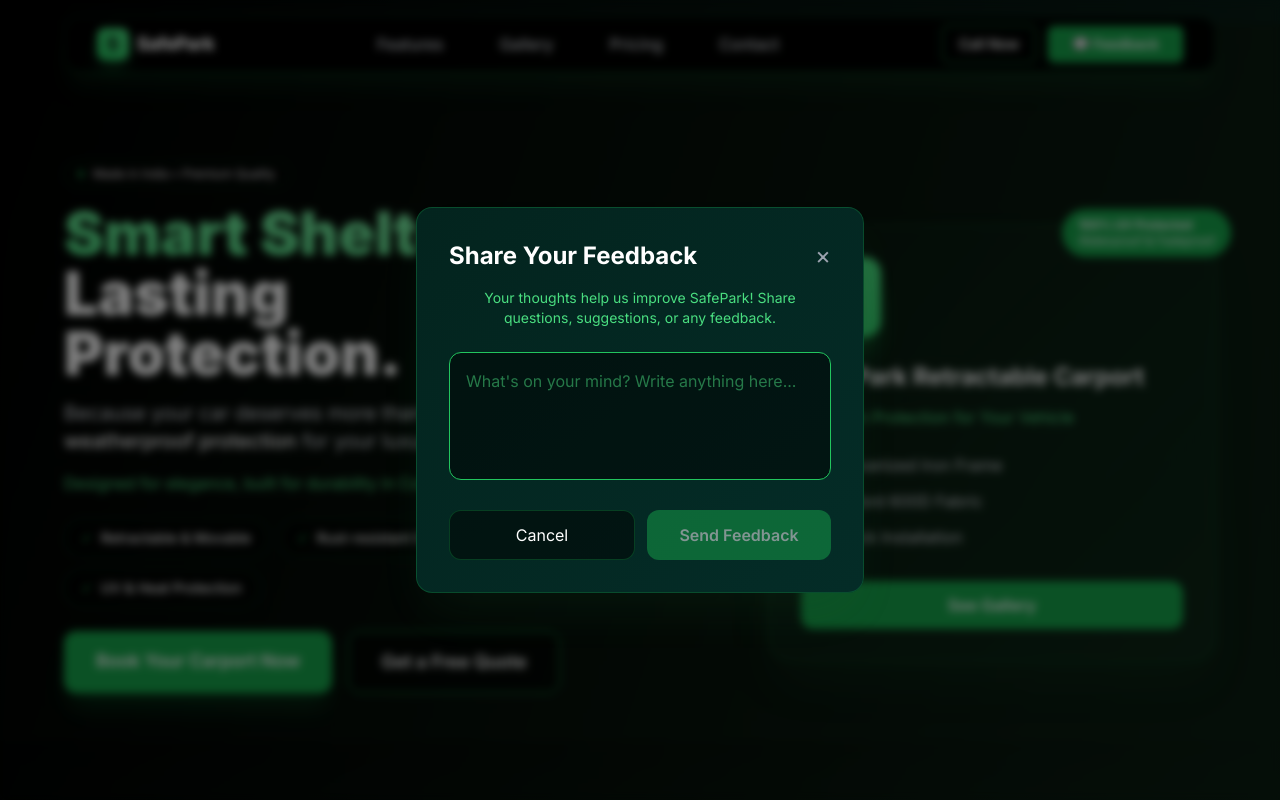
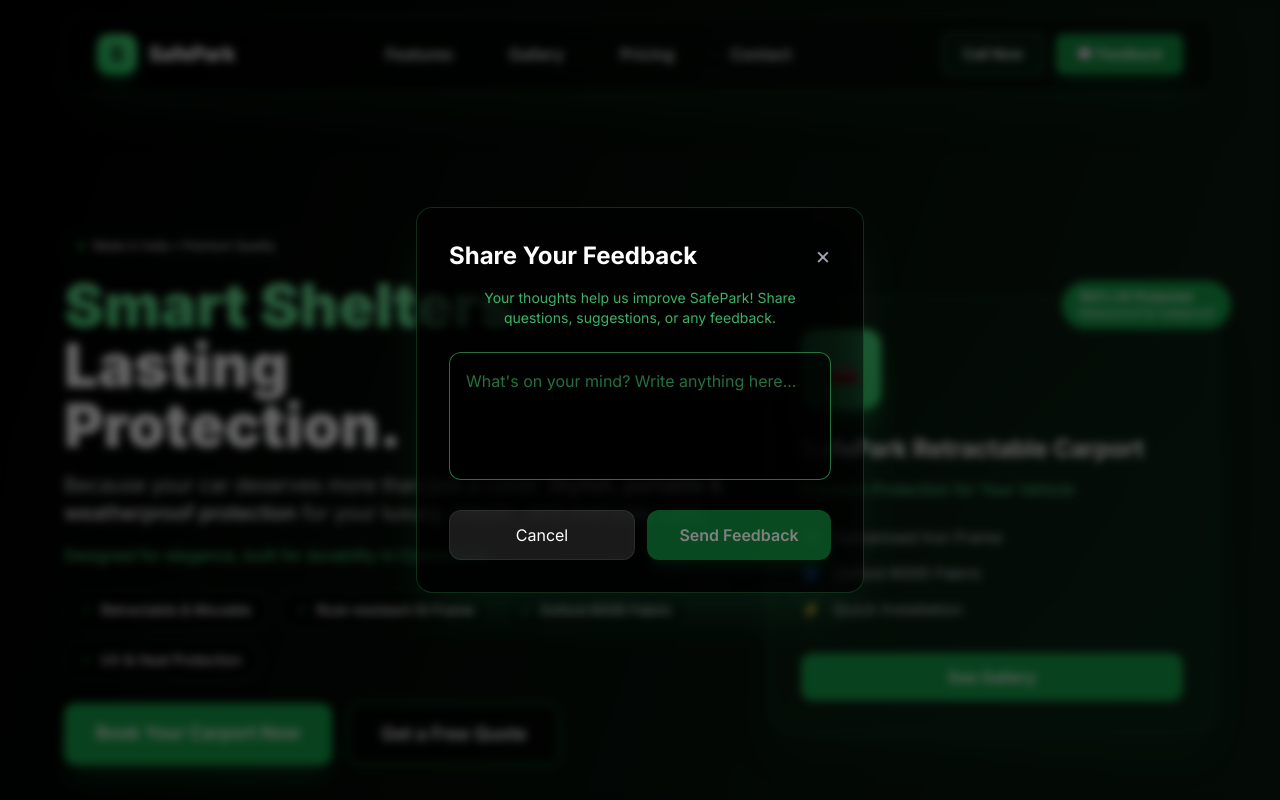
Before and after one commit to skillmates07-stack/safepark-website, a Next.js app: page / in a window 1280 px wide. Both pictures are taken after a click on the button "💬 Feedback". Shown: the top 800 px of the page. Built offline with nearby package versions, Linux system fonts and the light colour scheme.

Commit message:
Update layout.tsx

```diff
--- a/src/app/layout.tsx
+++ b/src/app/layout.tsx
@@ -23,19 +23,19 @@ export default function RootLayout({ children }: { children: React.ReactNode })
   return (
     <html lang="en">
       <body className={inter.className}>
-        {/* Header with Dark Green Theme */}
-        <header className="fixed top-4 left-1/2 -translate-x-1/2 z-40 w-[98vw] max-w-6xl rounded-2xl shadow-xl shadow-green-900/20">
-          <nav className="flex items-center justify-between w-full px-8 py-2 bg-black/90 backdrop-blur-md border border-green-600/30 rounded-2xl">
+        {/* Enhanced Glassy Header */}
+        <header className="fixed top-4 left-1/2 -translate-x-1/2 z-40 w-[95vw] max-w-6xl">
+          <nav className="flex items-center justify-between w-full px-8 py-4 bg-black/30 backdrop-blur-xl border border-green-400/20 rounded-2xl shadow-2xl shadow-green-900/20 transition-all duration-300 hover:bg-black/40 hover:shadow-green-900/30">
             {/* Logo */}
-            <a href="/" className="flex items-center gap-2">
-              <span className="w-8 h-8 bg-gradient-to-tr from-green-500 to-green-400 rounded-lg flex items-center justify-center text-black font-bold text-lg shadow-lg shadow-green-500/30">
+            <a href="/" className="flex items-center gap-3 hover:scale-105 transition-transform duration-300">
+              <span className="w-10 h-10 bg-gradient-to-tr from-green-500 to-green-400 rounded-xl flex items-center justify-center text-black font-bold text-xl shadow-lg shadow-green-500/30">
                 S
               </span>
-              <span className="text-white font-extrabold text-lg tracking-tight">SafePark</span>
+              <span className="text-white font-extrabold text-xl tracking-tight">SafePark</span>
             </a>
 
-            {/* Navigation */}
-            <nav className="hidden md:flex gap-10 flex-1 justify-center">
+            {/* Navigation Links */}
+            <nav className="hidden md:flex gap-8 flex-1 justify-center">
               {[
                 { name: "Features", href: "/#features" },
                 { name: "Gallery", href: "/#gallery" },
@@ -45,7 +45,7 @@ export default function RootLayout({ children }: { children: React.ReactNode })
                 <a
                   key={link.name}
                   href={link.href}
-                  className="relative text-gray-300 hover:text-white font-medium px-2 py-1 transition before:absolute before:-bottom-1 before:left-0 before:h-[2px] before:w-0 before:bg-green-500 before:rounded-full before:transition-all hover:before:w-full"
+                  className="relative text-gray-200 hover:text-white font-semibold px-3 py-2 rounded-lg transition-all duration-300 hover:bg-green-500/10 before:absolute before:-bottom-1 before:left-0 before:h-[2px] before:w-0 before:bg-green-400 before:rounded-full before:transition-all hover:before:w-full"
                 >
                   {link.name}
                 </a>
@@ -56,13 +56,13 @@ export default function RootLayout({ children }: { children: React.ReactNode })
             <div className="flex items-center gap-3">
               <a
                 href="tel:+919600840058"
-                className="border border-green-600 text-white text-sm px-4 py-2 rounded-md font-semibold shadow-md hover:bg-green-900/50 transition"
+                className="border border-green-400/40 bg-green-500/10 backdrop-blur-sm text-white text-sm px-5 py-2.5 rounded-lg font-semibold shadow-md hover:bg-green-500/20 hover:border-green-400/60 transition-all duration-300"
               >
                 Call Now
               </a>
               <button
                 onClick={() => setShowFeedback(true)}
-                className="bg-green-600 hover:bg-green-700 text-white text-sm px-6 py-2 rounded-md font-semibold shadow-md shadow-green-500/20 hover:shadow-lg transition"
+                className="bg-green-600/90 backdrop-blur-sm hover:bg-green-600 text-white text-sm px-5 py-2.5 rounded-lg font-semibold shadow-lg shadow-green-600/20 hover:scale-105 hover:shadow-green-600/30 transition-all duration-300"
               >
                 💬 Feedback
               </button>
@@ -70,26 +70,26 @@ export default function RootLayout({ children }: { children: React.ReactNode })
           </nav>
         </header>
 
-        {/* Main Content with Dark Green Background */}
-        <main className="pt-6 bg-gradient-to-br from-black via-[#081c15] to-[#084d3d] min-h-screen">
+        {/* Main Content with Adjusted Padding */}
+        <main className="pt-24 bg-gradient-to-br from-black via-[#0a1a0f] to-[#0d2818] min-h-screen">
           {children}
         </main>
 
-        {/* Feedback Modal with Dark Green Theme */}
+        {/* Enhanced Feedback Modal */}
         {showFeedback && (
-          <div className="fixed inset-0 bg-black/50 backdrop-blur-sm z-50 flex items-center justify-center p-4">
-            <div className="bg-gradient-to-br from-[#03241e] to-[#042c27] backdrop-blur-md border border-green-600/30 rounded-2xl p-8 max-w-md w-full shadow-2xl shadow-green-900/20">
+          <div className="fixed inset-0 bg-black/60 backdrop-blur-sm z-50 flex items-center justify-center p-4">
+            <div className="bg-black/40 backdrop-blur-xl border border-green-400/20 rounded-2xl p-8 max-w-md w-full shadow-2xl shadow-green-900/30">
               <div className="flex items-center justify-between mb-4">
                 <h3 className="text-2xl font-bold text-white">Share Your Feedback</h3>
                 <button
                   onClick={() => setShowFeedback(false)}
-                  className="text-gray-400 hover:text-white text-2xl transition"
+                  className="text-gray-400 hover:text-white text-2xl transition-colors duration-300"
                 >
                   ×
                 </button>
               </div>
 
-              <p className="text-green-400 text-center mb-6 text-sm">
+              <p className="text-green-400/80 text-center mb-6 text-sm">
                 Your thoughts help us improve SafePark! Share questions, suggestions, or any feedback.
               </p>
 
@@ -97,7 +97,7 @@ export default function RootLayout({ children }: { children: React.ReactNode })
                 value={feedbackText}
                 onChange={(e) => setFeedbackText(e.target.value)}
                 placeholder="What's on your mind? Write anything here..."
-                className="w-full h-32 bg-black/50 border border-green-600/30 rounded-xl p-4 text-white placeholder-green-400/50 resize-none outline-none mb-6 focus:border-green-500 transition"
+                className="w-full h-32 bg-black/30 backdrop-blur-sm border border-green-400/20 rounded-xl p-4 text-white placeholder-green-400/50 resize-none outline-none mb-6 focus:border-green-400/50 focus:bg-black/40 transition-all duration-300"
                 autoFocus
               />
 
@@ -107,14 +107,14 @@ export default function RootLayout({ children }: { children: React.ReactNode })
                     setShowFeedback(false);
                     setFeedbackText('');
                   }}
-                  className="flex-1 bg-black/50 text-white py-3 rounded-xl border border-green-600/30 hover:bg-green-900/30 transition"
+                  className="flex-1 bg-white/10 backdrop-blur-sm text-white py-3 rounded-xl border border-gray-500/20 hover:bg-white/20 transition-all duration-300"
                 >
                   Cancel
                 </button>
                 <button
                   onClick={handleSubmitFeedback}
                   disabled={!feedbackText.trim()}
-                  className="flex-1 bg-green-600 hover:bg-green-700 text-white py-3 rounded-xl font-semibold transition disabled:opacity-50"
+                  className="flex-1 bg-green-600/90 backdrop-blur-sm hover:bg-green-600 text-white py-3 rounded-xl font-semibold transition-all duration-300 disabled:opacity-50 shadow-lg shadow-green-600/20"
                 >
                   Send Feedback
                 </button>
```
